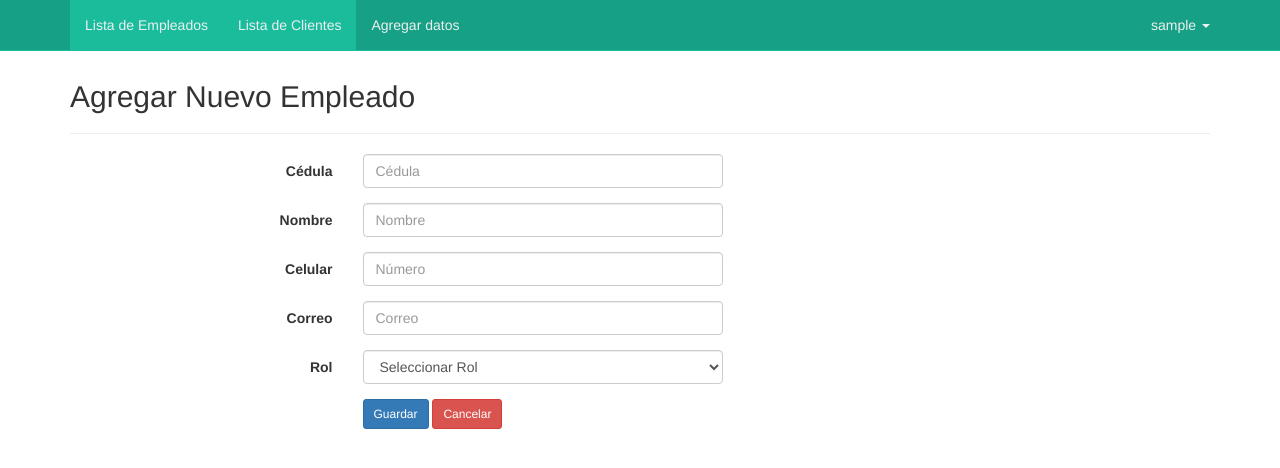
After one commit to santiago2904/crazyvape, a PHP site: page /agregar_empleado.php in a window 1280 px wide. The commit adds this page. Shown: the top 468 px of the page. Run offline with PHP 8.4, Linux system fonts and the light colour scheme; the visitor is signed in with stand-in values (Sample User, id 1); some libraries are stand-ins or nearby versions.

Commit message:
se agrego "agregar_emleado.php"

```diff
--- /dev/null
+++ b/agregar_empleado.php
@@ -0,0 +1,170 @@
+<?php
+session_start();
+
+if(!isset($_SESSION['usuario'])){
+    echo'
+        <script>
+            alert("Por favor iniciar sesión.");
+            window.location = "login2.php";
+        </script>
+    ';
+    session_destroy();
+    die();
+}
+
+include("conexion.php");
+?>
+<!DOCTYPE html>
+<html lang="es">
+
+<head>
+    <meta charset="utf-8">
+    <meta http-equiv="X-UA-Compatible" content="IE=edge">
+    <meta name="viewport" content="width=device-width, initial-scale=1">
+    <title>Agregar Empleado</title>
+
+    <!-- Bootstrap -->
+    <link href="css/bootstrap.min.css" rel="stylesheet">
+    <link href="css/bootstrap-datepicker.css" rel="stylesheet">
+    <link href="css/style_nav.css" rel="stylesheet">
+    <style>
+    .content {
+        margin-top: 80px;
+    }
+    </style>
+</head>
+
+<body>
+    <nav class="navbar navbar-default navbar-fixed-top">
+        <?php include("nav.php");?>
+    </nav>
+    <div class="container">
+        <div class="content">
+            <h2>Agregar Nuevo Empleado</h2>
+            <hr />
+
+            <?php
+            if (isset($_POST['save'])) {
+                $cedula = mysqli_real_escape_string($conn, (strip_tags($_POST["cedula"], ENT_QUOTES)));
+                $nombres = mysqli_real_escape_string($conn, (strip_tags($_POST["nombres"], ENT_QUOTES)));
+                $celular = mysqli_real_escape_string($conn, (strip_tags($_POST["celular"], ENT_QUOTES)));
+                $correo = mysqli_real_escape_string($conn, (strip_tags($_POST["correo"], ENT_QUOTES)));
+                $rol_id = mysqli_real_escape_string($conn, (strip_tags($_POST["rol_id"], ENT_QUOTES)));
+
+                $insert = mysqli_query($conn, "INSERT INTO empleados (cedula, nombres, celular, correo, rol_id) VALUES ('$cedula', '$nombres', '$celular', '$correo', '$rol_id')")
+                or die(mysqli_error($conn));
+
+                if ($insert) {
+                    echo '<div class="alert alert-success alert-dismissable"><button type="button" class="close" data-dismiss="alert" aria-hidden="true">&times;</button>Empleado agregado correctamente.</div>';
+                } else {
+                    echo '<div class="alert alert-danger alert-dismissable"><button type="button" class="close" data-dismiss="alert" aria-hidden="true">&times;</button>Error, no se pudo agregar el empleado.</div>';
+                }
+            }
+            ?>
+
+            <form class="form-horizontal" action="" method="post" onsubmit="return validarCorreo();">
+                <div class="form-group">
+                    <label class="col-sm-3 control-label">Cédula</label>
+                    <div class="col-sm-4">
+                        <input type="text" name="cedula" class="form-control"
+                            placeholder="Cédula" required oninput="this.value = this.value.replace(/[^0-9]/g, '').slice(0, 11);">
+                    </div>
+                </div>
+                <div class="form-group">
+                    <label class="col-sm-3 control-label">Nombre</label>
+                    <div class="col-sm-4">
+                        <input type="text" name="nombres" class="form-control"
+                            placeholder="Nombre" required onkeypress="return soloLetras(event)">
+                    </div>
+                </div>
+                <div class="form-group">
+                    <label class="col-sm-3 control-label">Celular</label>
+                    <div class="col-sm-4">
+                        <input type="number" name="celular" class="form-control"
+                            placeholder="Número" required oninput="this.value = this.value.replace(/[^0-9]/g, '').slice(0, 10);">
+                    </div>
+                </div>
+                <div class="form-group">
+                    <label class="col-sm-3 control-label">Correo</label>
+                    <div class="col-sm-4">
+                        <input type="text" name="correo" class="form-control"
+                            placeholder="Correo" required>
+                    </div>
+                </div>
+                <div class="form-group">
+                    <label class="col-sm-3 control-label">Rol</label>
+                    <div class="col-sm-4">
+                        <select name="rol_id" class="form-control" required>
+                            <option value="">Seleccionar Rol</option>
+                            <option value="1">Rol 1</option>
+                            <option value="2">Rol 2</option>
+                            <!-- Agrega más opciones según sea necesario -->
+                        </select>
+                    </div>
+                </div>
+                <div class="form-group">
+                    <div class="col-sm-offset-3 col-sm-6">
+                        <!-- Modal de Confirmación -->
+                        <div class="modal fade" id="confirmarModal" tabindex="-1" role="dialog"
+                            aria-labelledby="confirmarModalLabel" aria-hidden="true">
+                            <div class="modal-dialog" role="document">
+                                <div class="modal-content">
+                                    <div class="modal-header">
+                                        <h5 class="modal-title" id="confirmarModalLabel">Confirmación</h5>
+                                        <button type="button" class="close" data-dismiss="modal" aria-label="Cerrar">
+                                            <span aria-hidden="true">&times;</span>
+                                        </button>
+                                    </div>
+                                    <div class="modal-body">
+                                        ¿Está seguro de que desea agregar este empleado?
+                                    </div>
+                                    <div class="modal-footer">
+                                        <button type="button" class="btn btn-secondary"
+                                            data-dismiss="modal">Cancelar</button>
+                                        <button type="submit" name="save" class="btn btn-primary">Agregar
+                                            empleado</button>
+                                    </div>
+                                </div>
+                            </div>
+                        </div>
+                        <!-- Fin Modal de Confirmación -->
+
+                        <button type="button" class="btn btn-sm btn-primary" data-toggle="modal"
+                            data-target="#confirmarModal">Guardar</button>
+                        <a href="crudEmpleados.php" class="btn btn-sm btn-danger">Cancelar</a>
+                    </div>
+                </div>
+            </form>
+        </div>
+    </div>
+
+    <script src="https://ajax.googleapis.com/ajax/libs/jquery/1.11.3/jquery.min.js"></script>
+    <script src="js/bootstrap.min.js"></script>
+    <script src="js/bootstrap-datepicker.js"></script>
+    <script>
+    $('.date').datepicker({
+        format: 'dd-mm-yyyy',
+    })
+    </script>
+
+    <script>
+    function soloLetras(event) {
+        var key = event.keyCode;
+        return ((key >= 65 && key <= 90) || (key >= 97 && key <= 122) || key == 32 || key == 225 || key == 193 || key == 233 || key == 201 || key == 237 || key == 205 || key == 243 || key == 211 || key == 250 || key == 218 || key == 241 || key == 209 || key == 252 || key == 220 || key == 252 || key == 220 || key == 32 || key == 46 || key == 8);
+    }
+    </script>
+
+    <script>
+    function validarCorreo() {
+        var correo = document.getElementsByName("correo")[0].value;
+        if (correo.indexOf("@") === -1) {
+            alert("Por favor, ingrese un correo válido.");
+            return false;
+        }
+        return true;
+    }
+    </script>
+
+</body>
+
+</html>
--- a/edit.php
+++ b/edit.php
@@ -90,7 +90,7 @@ include("conexion.php");
                     <label class="col-sm-3 control-label">Cédula</label>
                     <div class="col-sm-4 input-group">
                         <input type="number" name="cedula" value="<?php echo $row['cedula']; ?>" class="form-control"
-                            placeholder="Cédula" required readonly>
+                            placeholder="Cédula" required oninput="this.value = this.value.replace(/[^0-9]/g, '').slice(0, 11);">
                         <div class="input-group-append">
                             <button type="button" class="btn btn-secondary"
                                 onclick="toggleReadOnly('cedula')">Editar</button>
@@ -112,7 +112,7 @@ include("conexion.php");
                     <label class="col-sm-3 control-label">Número</label>
                     <div class="col-sm-4 input-group">
                         <input type="number" name="numero" value="<?php echo $row['numero']; ?>" class="form-control"
-                            placeholder="Número" required readonly>
+                            placeholder="Número" required oninput="this.value = this.value.replace(/[^0-9]/g, '').slice(0, 10);">
                         <div class="input-group-append">
                             <button type="button" class="btn btn-secondary"
                                 onclick="toggleReadOnly('numero')">Editar</button>
```
Also changed, not shown: crudEmpleados.php (+6 -1 lines), edit2.php (+21 -7 lines).
